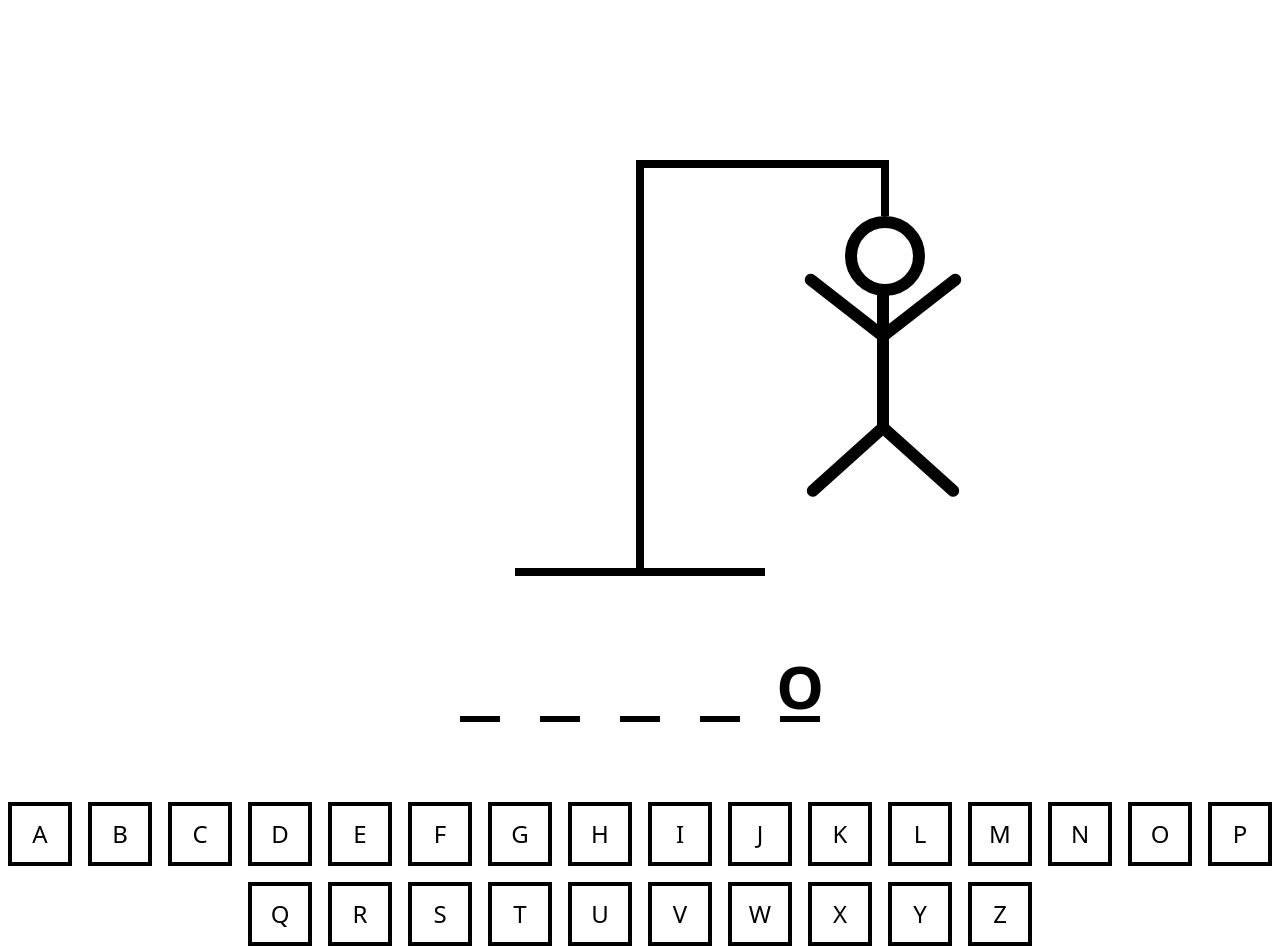
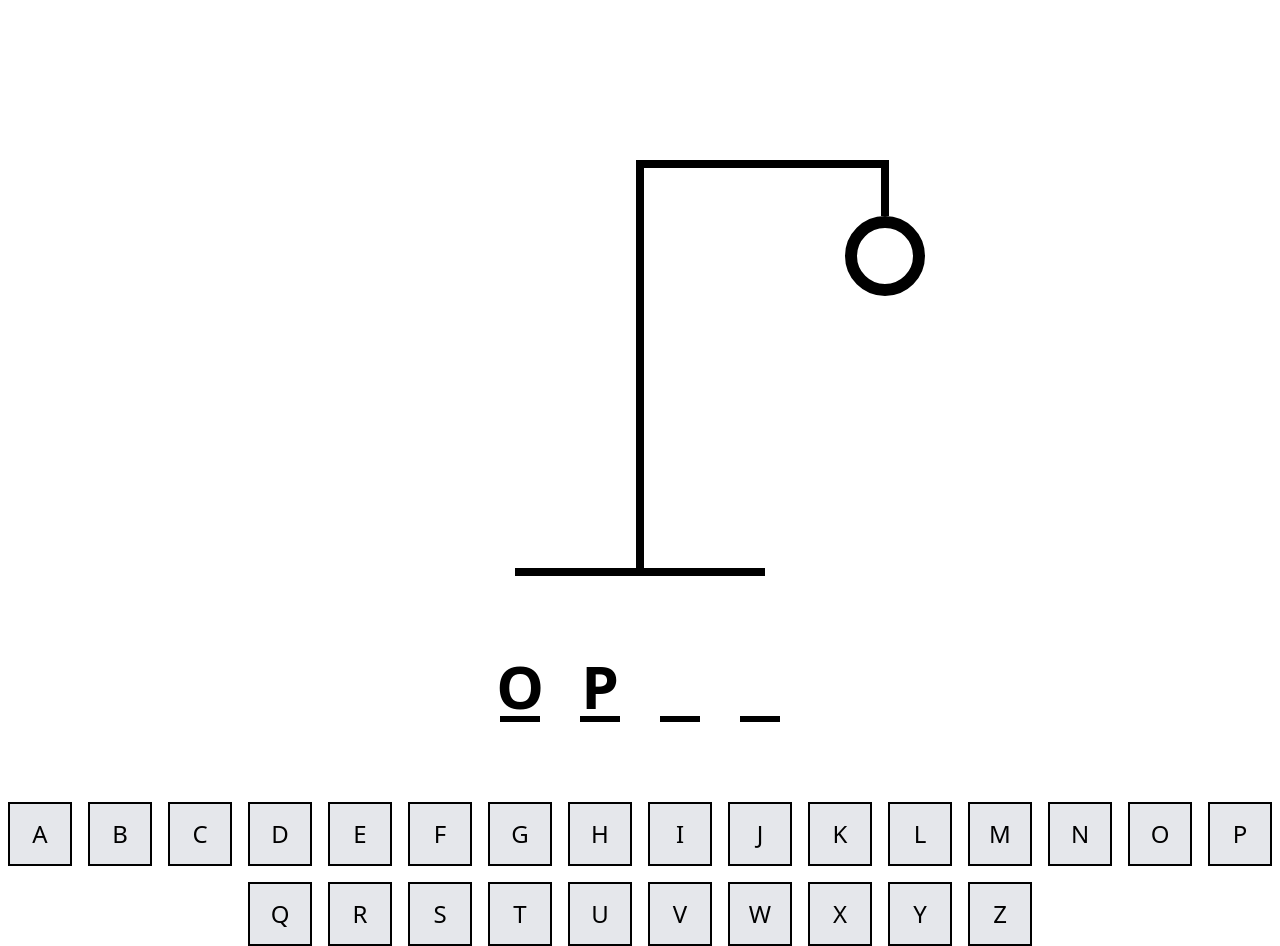
Before and after one commit to itsanup1/Hangman, a React (Vite) app: page / in a window 1280 px wide. Built offline with nearby package versions, Linux system fonts and the light colour scheme.

Commit message:
Only Keyboard logic and win/lose logic remains

```diff
--- a/src/App.jsx
+++ b/src/App.jsx
@@ -1,11 +1,15 @@
 import {HangmanDrawing} from './Components/HangmanDrawing'
 import {HangmanWord} from './Components/HangmanWord'
 import {Keyboard} from './Components/Keyboard'
+import {useState} from 'react'
 function App(){
+    const [wordToGuess,setWordToGuess] = useState("OPEN");
+    const [guessedLetters,setGuessedLetters] = useState(["G","P","O"]);
+    const incorrectLetters = guessedLetters.filter(letter => !wordToGuess.includes(letter));
     return(
         <div className="flex flex-col gap-20 justify-center items-center">
-            <HangmanDrawing/>
-            <HangmanWord/>
+            <HangmanDrawing numberofGuesses = {incorrectLetters.length}/>
+            <HangmanWord word = {wordToGuess} guessedLetters = {guessedLetters}/>
             <Keyboard/>
         </div>
     );
--- a/src/Components/HangmanDrawing.jsx
+++ b/src/Components/HangmanDrawing.jsx
@@ -1,4 +1,4 @@
-export function HangmanDrawing() {
+export function HangmanDrawing({numberofGuesses}) {
   const HEAD = (
       <div className="absolute rounded-full border-12 h-20 w-20 right-[-160px] top-14"/>
   )
@@ -24,18 +24,15 @@ export function HangmanDrawing() {
 
   )
 
+  const BodyParts = [HEAD,TORSO,LEFT_HAND,RIGHT_HAND,LEFT_LEG,RIGHT_LEG];
+
   return (
     <div className="relative flex flex-col w-[250px] m-auto mt-40">
 
       {/*Rope */}
       <div className="absolute top-0 right-[-124px] h-14 w-2 bg-black" />
 
-      {HEAD}
-      {TORSO}
-      {LEFT_HAND}
-      {RIGHT_HAND}
-      {LEFT_LEG}
-      {RIGHT_LEG}
+      {BodyParts.slice(0,numberofGuesses)}
 
       {/* Top Bar */}
       <div className="h-2 w-[250px] ml-[121px] bg-black" />
--- a/src/Components/HangmanWord.jsx
+++ b/src/Components/HangmanWord.jsx
@@ -1,11 +1,11 @@
-export function HangmanWord(){
-    const word = "HELLO";
-    const guessed_letter = "O";
+export function HangmanWord({word,guessedLetters} ){
+
+
     return(
         <div className="flex font-bold text-6xl gap-10 ">
             {word.split("").map((letter,index)=>
-                <span className =" flex border-b-6 w-10 justify-center items-center">
-                    <span className={guessed_letter.includes(letter) ? "" : "invisible"}>{letter}</span>
+                <span className =" flex border-b-6 w-10 justify-center items-center" key = {index}>
+                    <span className={guessedLetters.includes(letter) ? "" : "invisible"}>{letter}</span>
                 </span>
             )}
         </div>
--- a/src/Components/Keyboard.jsx
+++ b/src/Components/Keyboard.jsx
@@ -1,32 +1,14 @@
 export function Keyboard(){
+    const keys = [
+    "a","b","c","d","e","f","g","h","i","j","k","l","m",
+    "n","o","p","q","r","s","t","u","v","w","x","y","z"
+    ];
+    const Active = true;
     return(
         <div className="flex gap-4 justify-center items-center relative flex-wrap">
-            <div className="h-16 w-16 border-4 flex items-center justify-center text-2xl">A</div>
-            <div className="h-16 w-16 border-4 flex items-center justify-center text-2xl">B</div>
-            <div className="h-16 w-16 border-4 flex items-center justify-center text-2xl">C</div>
-            <div className="h-16 w-16 border-4 flex items-center justify-center text-2xl">D</div>
-            <div className="h-16 w-16 border-4 flex items-center justify-center text-2xl">E</div>
-            <div className="h-16 w-16 border-4 flex items-center justify-center text-2xl">F</div>
-            <div className="h-16 w-16 border-4 flex items-center justify-center text-2xl">G</div>
-            <div className="h-16 w-16 border-4 flex items-center justify-center text-2xl">H</div>
-            <div className="h-16 w-16 border-4 flex items-center justify-center text-2xl">I</div>
-            <div className="h-16 w-16 border-4 flex items-center justify-center text-2xl">J</div>
-            <div className="h-16 w-16 border-4 flex items-center justify-center text-2xl">K</div>
-            <div className="h-16 w-16 border-4 flex items-center justify-center text-2xl">L</div>
-            <div className="h-16 w-16 border-4 flex items-center justify-center text-2xl">M</div>
-            <div className="h-16 w-16 border-4 flex items-center justify-center text-2xl">N</div>
-            <div className="h-16 w-16 border-4 flex items-center justify-center text-2xl">O</div>
-            <div className="h-16 w-16 border-4 flex items-center justify-center text-2xl">P</div>
-            <div className="h-16 w-16 border-4 flex items-center justify-center text-2xl">Q</div>
-            <div className="h-16 w-16 border-4 flex items-center justify-center text-2xl">R</div>
-            <div className="h-16 w-16 border-4 flex items-center justify-center text-2xl">S</div>
-            <div className="h-16 w-16 border-4 flex items-center justify-center text-2xl">T</div>
-            <div className="h-16 w-16 border-4 flex items-center justify-center text-2xl">U</div>
-            <div className="h-16 w-16 border-4 flex items-center justify-center text-2xl">V</div>
-            <div className="h-16 w-16 border-4 flex items-center justify-center text-2xl">W</div>
-            <div className="h-16 w-16 border-4 flex items-center justify-center text-2xl">X</div>
-            <div className="h-16 w-16 border-4 flex items-center justify-center text-2xl">Y</div>
-            <div className="h-16 w-16 border-4 flex items-center justify-center text-2xl">Z</div>
+            {keys.map((key)=>
+                <button key={key} disabled={!Active} className="border-2 h-16 w-16 text-2xl uppercase disabled:opacity-40 bg-gray-200 focus:bg-white hover:bg-blue-400">{key}</button>
+            )}
         </div>
     );
 }
```
